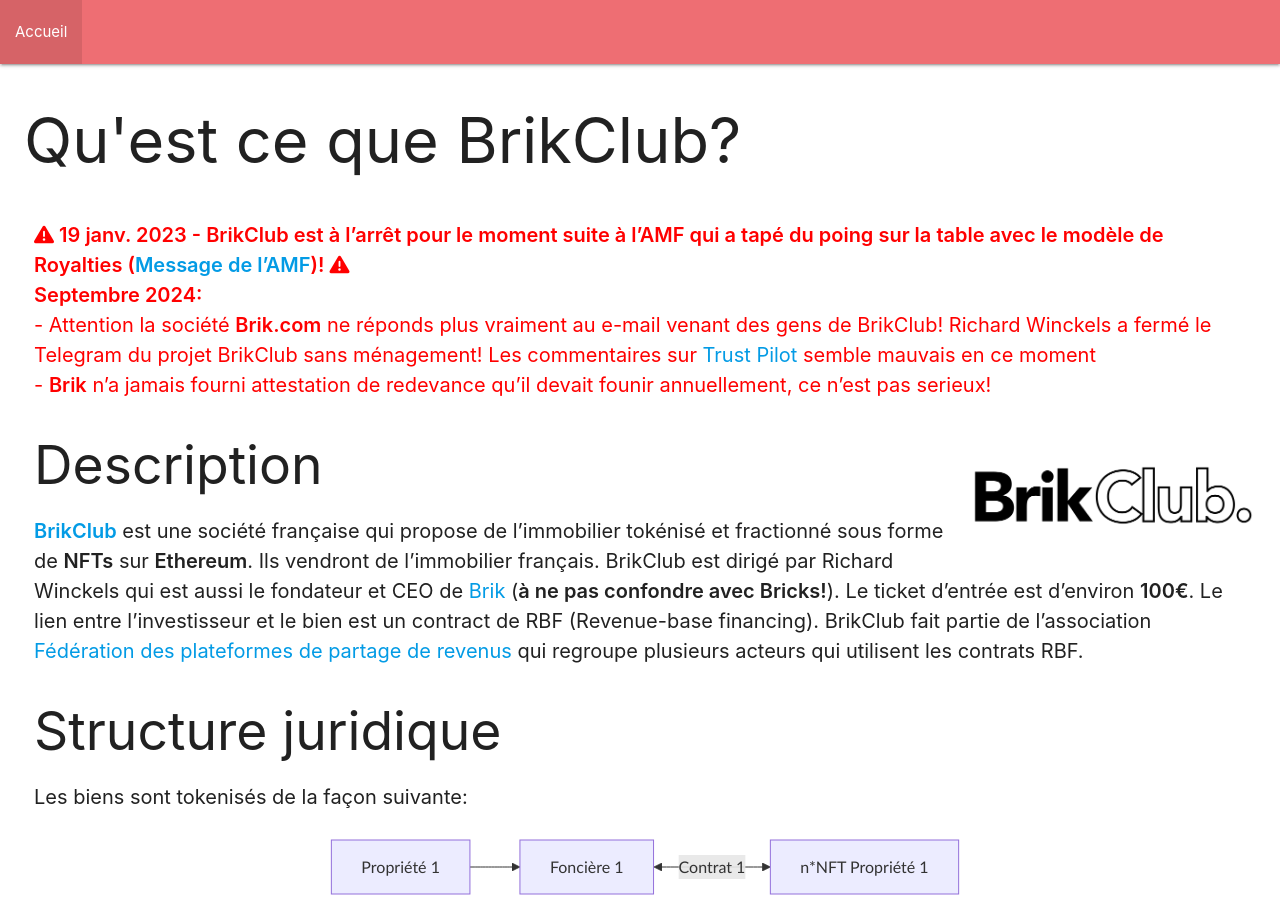
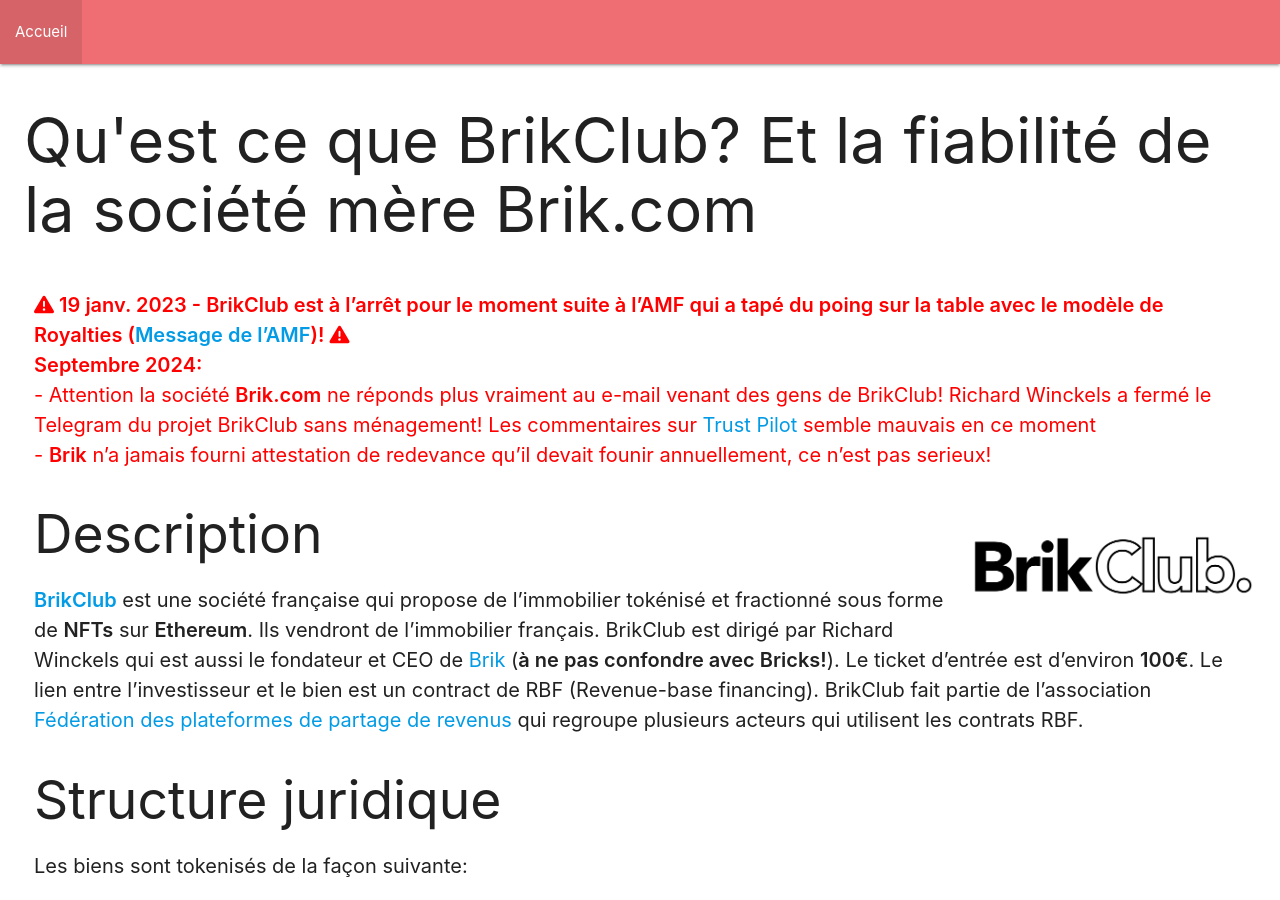
Before and after one commit to minus78/minus78.github.io, a Jekyll site: the page built from _posts/2022-11-09-BrikClub.markdown, in a window 1280 px wide and 900 px high. Built offline with Jekyll 4.4.1, drawn with Linux system fonts in a browser that asks for light colours.

Commit message:
Update 2022-11-09-BrikClub.markdown

```diff
--- a/_posts/2022-11-09-BrikClub.markdown
+++ b/_posts/2022-11-09-BrikClub.markdown
@@ -1,6 +1,6 @@
 ---
 layout: post
-title:  "Qu'est ce que BrikClub?"
+title:  "Qu'est ce que BrikClub? Et la fiabilité de la société mère Brik.com"
 date:   2022-11-13
 last_modified_at: 2024-09-11
 description: "Descriptif de ce qu'est BrikClub détenu par la société Brik.com et sa fiabilité"
```
